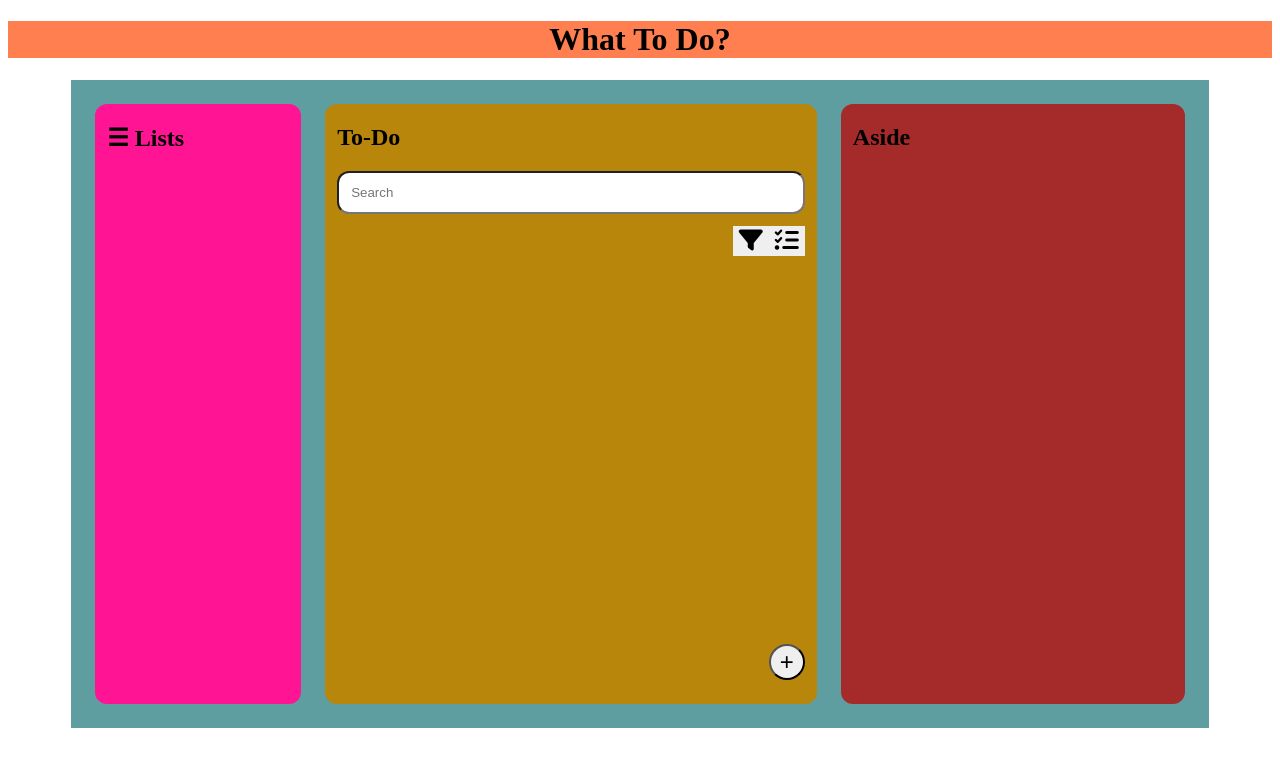
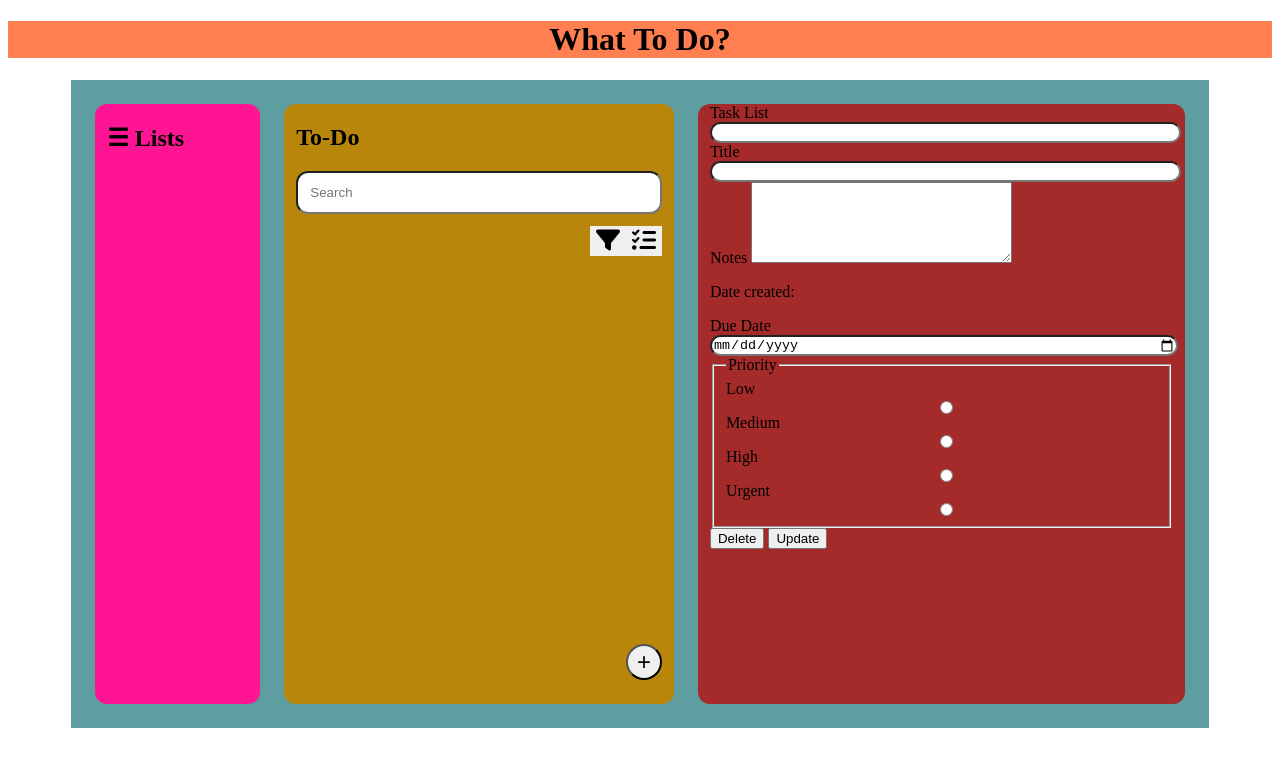
Before and after one commit to nzmksk/besquare-todo, a website: page index.html in a window 1280 px wide. Drawn offline with Linux system fonts and the light colour scheme.

Commit message:
initial commit

```diff
--- a/index.css
+++ b/index.css
@@ -100,6 +100,8 @@ nav {
 .todo-list-section {
   margin-top: 56px;
   margin-left: -12px;
+  overflow-y: scroll;
+  height: 70%;
 }
 
 ul {
@@ -112,6 +114,11 @@ li {
 
 li:first-child .todo-item {
   border-top: 1px solid #aaaaaa;
+}
+
+li:hover {
+  background-color: #aaaaaa;
+  cursor: pointer;
 }
 
 .todo-item {
--- a/index.html
+++ b/index.html
@@ -89,8 +89,50 @@
           <ul id="idTodoList"></ul>
         </section>
       </section>
-      <aside>
-        <h2>Aside</h2>
+      <aside id="idTaskDetails">
+        <section class="details-section">
+          <form>
+            <label for="idUpdateTaskList">Task List</label>
+            <input
+              id="idUpdateTaskList"
+              list="idUpdateTaskLists"
+              maxlength="32"
+            />
+            <datalist id="idUpdateTaskLists">
+              <option value="General" selected>General</option>
+            </datalist>
+            <label for="idUpdateTitle">Title</label>
+            <input type="text" id="idUpdateTitle" maxlength="32" />
+            <label for="idUpdateDescription">Notes</label>
+            <textarea id="idUpdateDescription" cols="30" rows="5"></textarea>
+            <p id="idDateCreated">Date created:</p>
+            <label for="idUpdateDueDate">Due Date</label>
+            <input type="date" id="idUpdateDueDate" />
+            <fieldset>
+              <legend>Priority</legend>
+              <label for="idLow1">Low</label>
+              <input type="radio" id="idLow1" name="priority" value="Low" />
+              <label for="idMedium1">Medium</label>
+              <input
+                type="radio"
+                id="idMedium1"
+                name="priority"
+                value="Medium"
+              />
+              <label for="idHigh1">High</label>
+              <input type="radio" id="idHigh1" name="priority" value="High" />
+              <label for="idUrgent1">Urgent</label>
+              <input
+                type="radio"
+                id="idUrgent1"
+                name="priority"
+                value="Urgent"
+              />
+            </fieldset>
+            <button type="button">Delete</button>
+            <button type="button">Update</button>
+          </form>
+        </section>
       </aside>
     </main>
     <footer></footer>
--- /dev/null
+++ b/styles/_functions.scss
@@ -0,0 +1,3 @@
+@function dpxUnit($num) {
+  @return $num * 12px;
+}
--- /dev/null
+++ b/styles/_mixins.scss
@@ -0,0 +1,4 @@
+@mixin no-shrink {
+    flex-grow: 2.5;
+    flex-shrink: 0;
+}
--- /dev/null
+++ b/styles/_variables.scss
@@ -0,0 +1 @@
+$gray: #aaaaaa
--- /dev/null
+++ b/styles/main.scss
@@ -0,0 +1,153 @@
+@import 'variables';
+@import 'functions';
+@import 'mixins';
+
+body {
+  header {
+    background-color: coral;
+    text-align: center;
+  }
+
+  .modal {
+    display: none;
+    position: fixed;
+    z-index: 1;
+    left: 0;
+    top: 0;
+    width: 100%;
+    height: 100%;
+    overflow: auto;
+    padding-top: 100px;
+    background-color: rgb(0, 0, 0);
+    background-color: rgb(0, 0, 0, 0.4);
+
+    &-content {
+      margin: auto;
+      padding: 20px;
+      border: 1px solid;
+      width: 50%;
+      background-color: #fefefe;
+
+      .close-button {
+        color: $gray;
+        float: right;
+        font-size: 28px;
+        font-weight: bold;
+        cursor: pointer;
+      }
+
+      .required-field {
+        color: red;
+      }
+
+      input {
+        display: block;
+        border-radius: dpxUnit(1);
+        width: 100%;
+      }
+    }
+  }
+
+  main {
+    background-color: cadetblue;
+    display: flex;
+    flex-flow: row wrap;
+    margin: auto;
+    width: 90%;
+
+    nav {
+      background-color: deeppink;
+      border-radius: dpxUnit(1);
+      flex-grow: 1;
+      margin: dpxUnit(2) dpxUnit(1) dpxUnit(2) dpxUnit(2);
+      padding: 0 dpxUnit(1);
+    }
+
+    .main-section {
+      @include no-shrink;
+      background-color: darkgoldenrod;
+      border-radius: dpxUnit(1);
+      height: 75vh;
+      margin: dpxUnit(2) dpxUnit(1);
+      padding: 0 dpxUnit(1);
+      position: relative;
+
+      input {
+        padding: dpxUnit(1);
+      }
+
+      .button-section {
+        background-color: beige;
+
+        .check-list-button,
+        .filter-button {
+          margin-top: dpxUnit(1);
+          border: none;
+          float: right;
+          font-size: dpxUnit(2);
+        }
+      }
+
+      .add-button {
+        bottom: dpxUnit(2);
+        border-radius: 50%;
+        font-size: dpxUnit(2);
+        height: dpxUnit(3);
+        position: absolute;
+        right: dpxUnit(1);
+        width: dpxUnit(3);
+      }
+
+      .todo-list-section {
+        margin-top: 56px;
+        margin-left: -12px;
+        overflow-y: scroll;
+        height: 70%;
+
+        ul {
+          padding-inline-start: dpxUnit(1);
+
+          li {
+            list-style-type: none;
+
+            &:first-child .todo-item {
+              border-top: 1px solid $gray;
+            }
+
+            &:hover {
+              background-color: $gray;
+              cursor: pointer;
+            }
+
+            .todo-item {
+              display: flex;
+              align-items: center;
+              flex-direction: row;
+              border-bottom: 1px solid $gray;
+
+              .done-checkbox {
+                display: inline;
+                width: auto;
+              }
+
+              .todo-title {
+                display: inline;
+              }
+
+              button {
+                margin-left: auto;
+              }
+            }
+          }
+        }
+      }
+    }
+    aside {
+      @include no-shrink;
+      background-color: brown;
+      border-radius: dpxUnit(1);
+      margin: dpxUnit(2) dpxUnit(2) dpxUnit(2) dpxUnit(1);
+      padding: 0 dpxUnit(1);
+    }
+  }
+}
```
Also changed, not shown: package.json (added, +25 -0 lines), styles/style.css (added), 2 other files.
